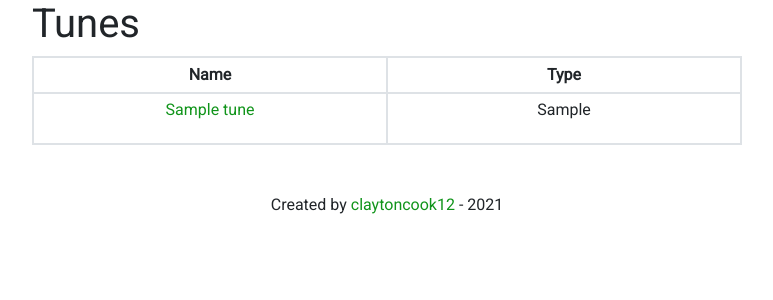
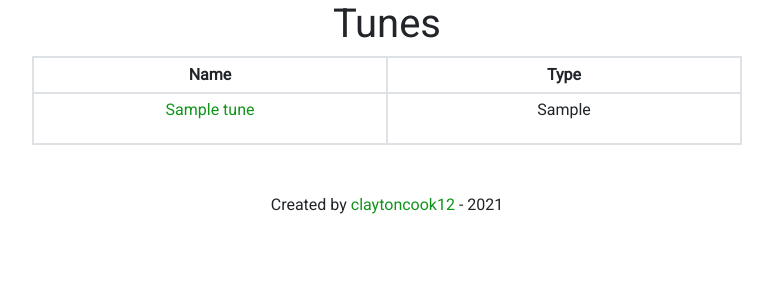
Before and after one commit to claytoncook12/ClaytonCookWebsite, a Django app: page /tunes/list/ in a window 1280 px wide. Shown: the part 101-401 px from the top of the page, without its empty margins (253-1026 px from the left). Run offline with Django 3.2, Linux system fonts and the light colour scheme; tables that the repository leaves empty hold one stand-in row (Sample ...); some libraries are stand-ins or nearby versions.

Commit message:
center list title

```diff
--- a/DjangoApp/templates/tunes/list.html
+++ b/DjangoApp/templates/tunes/list.html
@@ -2,7 +2,9 @@
 {% load static %}
 
 {% block music_content %}
-<h1>Tunes</h1>
+<h1
+    style="text-align: center;"
+>Tunes</h1>
 
 <table id="myTable" class="table table-bordered table-sm" style="text-align: center;">
     <tr class="header d-flex">
```
